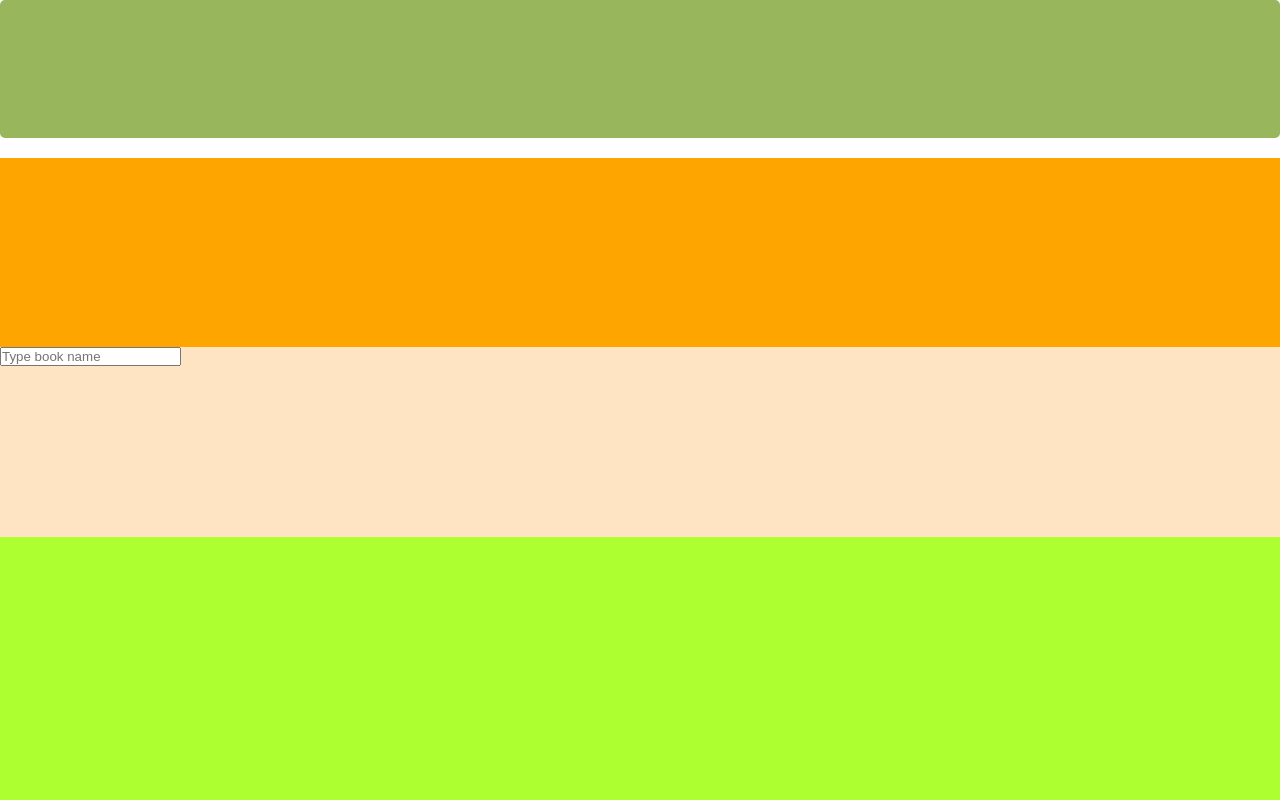
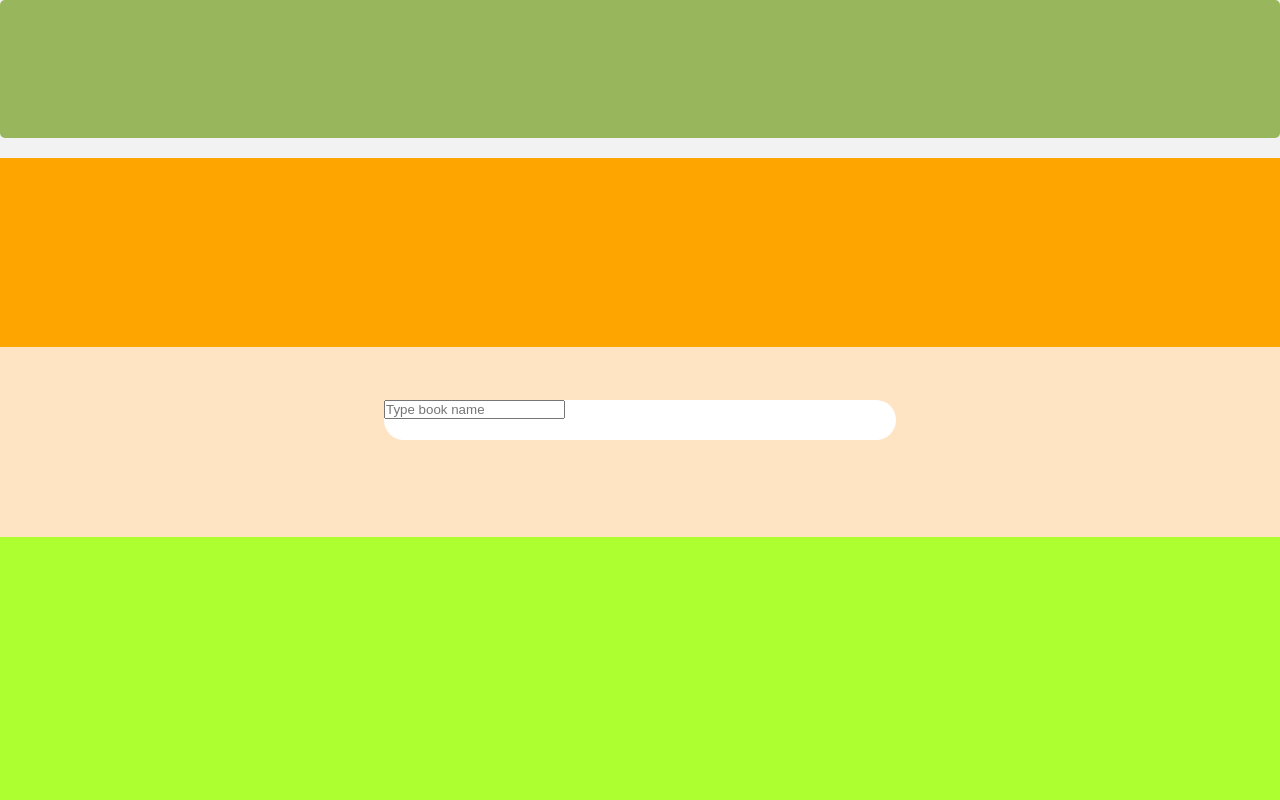
Before and after one commit to Assassinationrogue/Book_summary_assignment, an Angular app: page / in a window 1280 px wide. Shown: the top 800 px of the page. Built offline with nearby package versions, Linux system fonts and the light colour scheme.

Commit message:
# font awesome added

```diff
--- a/src/app/components/home/home.component.html
+++ b/src/app/components/home/home.component.html
@@ -3,13 +3,19 @@
   <div class="layout__body-wrapper">
     <div class="layout__body-heading"></div>
     <div class="layout__body-search">
-        <div class="layout__body-search--content" [ngClass]="{ 'is-loading': isLoading }">
+      <div
+        class="layout__body-search--content"
+        [ngClass]="{ 'is-loading': isLoading }"
+      >
+        <div class="layout__body-search--content---bar">
+
           <input
             type="text"
             #searchInput
-        class="layout__body-search--content---bar"
+            class="layout__body-search--content---bar---input"
             placeholder="Type book name"
           />
+        </div>
       </div>
     </div>
     <div class="layout__body-content"></div>
--- a/src/app/components/home/home.component.scss
+++ b/src/app/components/home/home.component.scss
@@ -25,9 +25,19 @@
     &-search{
         background-color: bisque;
         &--content{
+            position: absolute;
+            top: 50%;
+            left: 50%;
+            transform: translateX(-50%);
             &---bar{
-
-
+                width: 32rem;
+                border-radius: 25px;
+                height: 2.5rem;
+                border: none;
+                background-color: #fff;
+                &:active{
+                    border: none;
+                }
             }
         }
     }
--- a/src/index.html
+++ b/src/index.html
@@ -1,11 +1,18 @@
-<!doctype html>
+<!DOCTYPE html>
 <html lang="en">
   <head>
-  <meta charset="utf-8">
+    <meta charset="utf-8" />
     <title>BookView</title>
-  <base href="/">
-  <meta name="viewport" content="width=device-width, initial-scale=1">
-  <link rel="icon" type="image/x-icon" href="favicon.ico">
+    <base href="/" />
+    <meta name="viewport" content="width=device-width, initial-scale=1" />
+    <link
+      rel="stylesheet"
+      href="https://cdnjs.cloudflare.com/ajax/libs/font-awesome/6.0.0/css/all.min.css"
+      integrity="sha512-9usAa10IRO0HhonpyAIVpjrylPvoDwiPUiKdWk5t3PyolY1cOd4DSE0Ga+ri4AuTroPR5aQvXU9xC6qOPnzFeg=="
+      crossorigin="anonymous"
+      referrerpolicy="no-referrer"
+    />
+    <link rel="icon" type="image/x-icon" href="favicon.ico" />
   </head>
   <body>
     <app-root></app-root>
--- a/src/styles.scss
+++ b/src/styles.scss
@@ -14,4 +14,5 @@
 body{
     font-family: 'Roboto', sans-serif;
     font-size: 62.5%;
+    background-color: #f2f2f2;
 }
```
Lines whose indentation alone changed are shown as unchanged.
